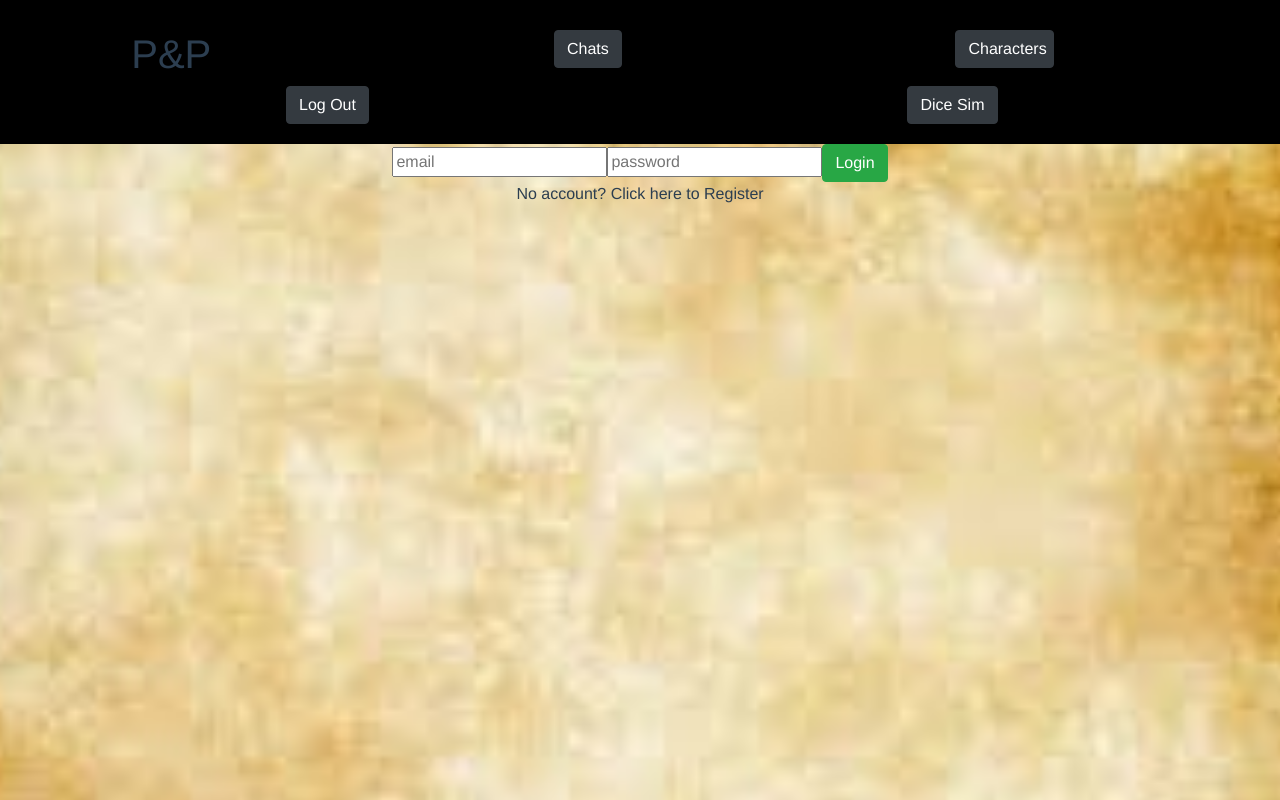
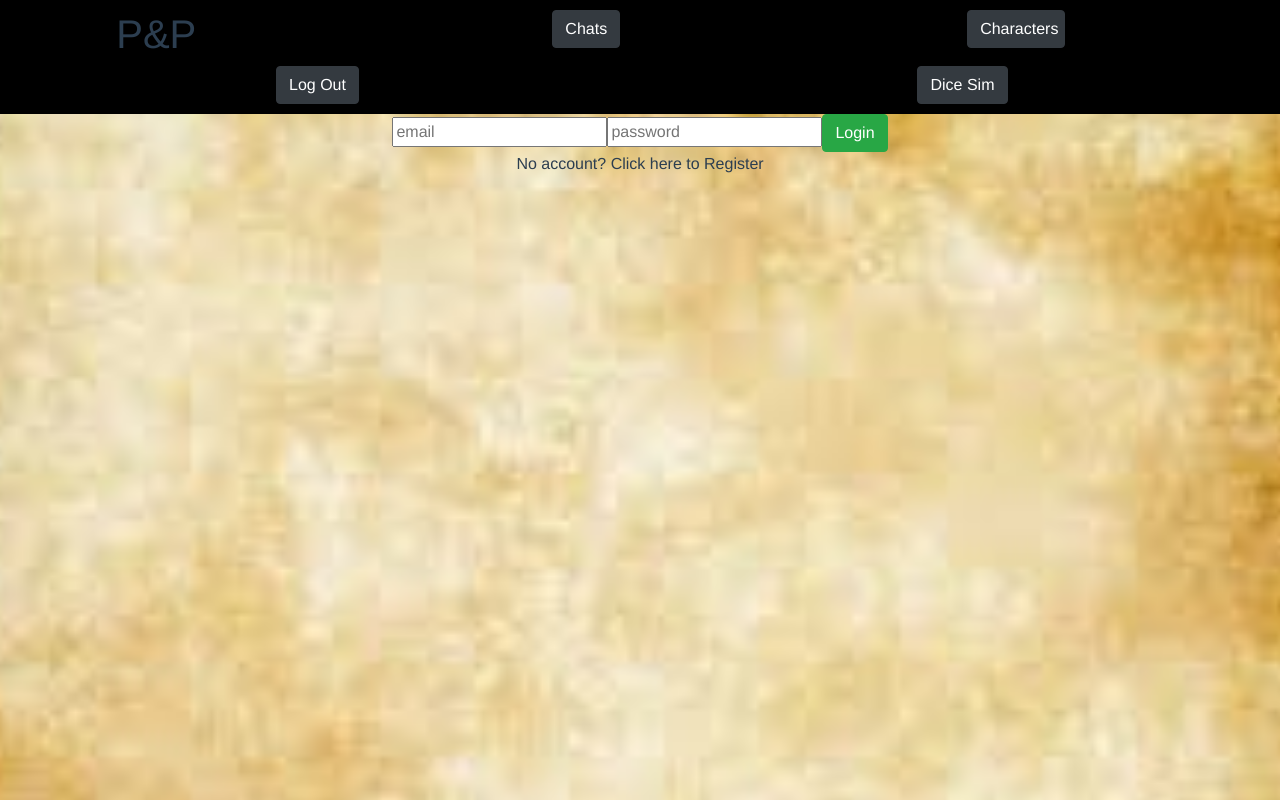
Before and after one commit to nathanielwheeler/capstone, a Vue app in the folder client/: page /#/login in a window 1280 px wide. Shown: the top 800 px of the page. Built offline with nearby package versions, Linux system fonts and the light colour scheme; no server answers; what vue-chat-scroll would draw is missing.

Commit message:
took off vh on nav, as well as excessive padding

```diff
--- a/client/src/App.vue
+++ b/client/src/App.vue
@@ -62,10 +62,9 @@ export default {
 
 nav {
   background-color: black;
-  height: 18vh;
 }
 #nav {
-  padding: 30px;
+  padding: 10px;
 }
 
 #nav a {
```
